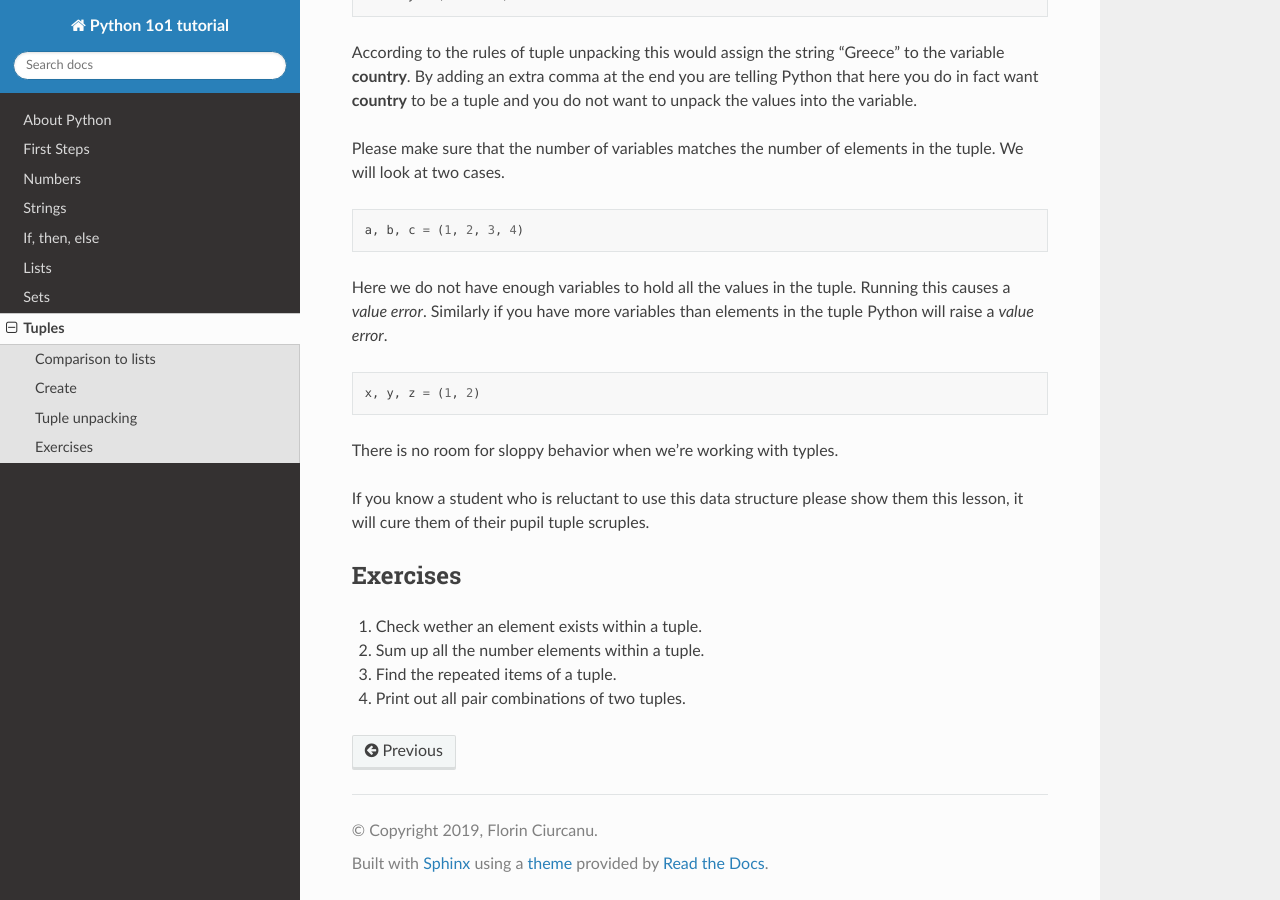
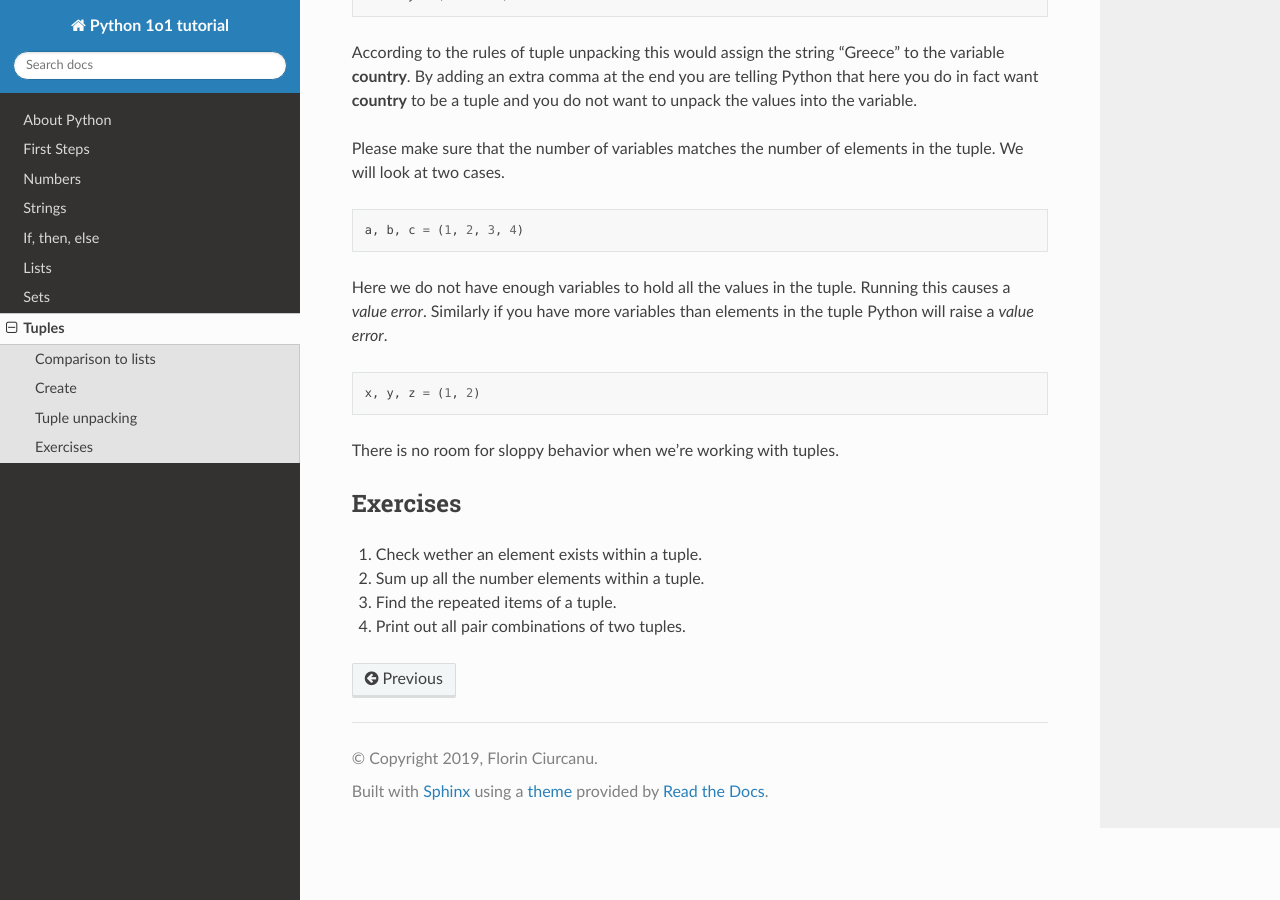
Before and after one commit to kopsha/python-1o1, a Sphinx documentation site: the page built from docs/tuples.rst, in a window 1280 px wide and 900 px high, scrolled down 3302 px. Built offline with Sphinx 7.4.7 and the Read the Docs theme 2.0.0, drawn with Linux system fonts in a browser that asks for light colours; some of the changed text lies outside the part shown.

Commit message:
Corrections

```diff
--- a/docs/tuples.rst
+++ b/docs/tuples.rst
@@ -205,10 +205,7 @@ elements in the tuple Python will raise a *value error*.
 
     x, y, z = (1, 2)
 
-There is no room for sloppy behavior when we're working with typles.
-
-If you know a student who is reluctant to use this data structure please show
-them this lesson, it will cure them of their pupil tuple scruples.
+There is no room for sloppy behavior when we're working with tuples.
 
 
 Exercises
```
Also changed, not shown: other parts of docs/tuples.rst (+1 -1 lines).
